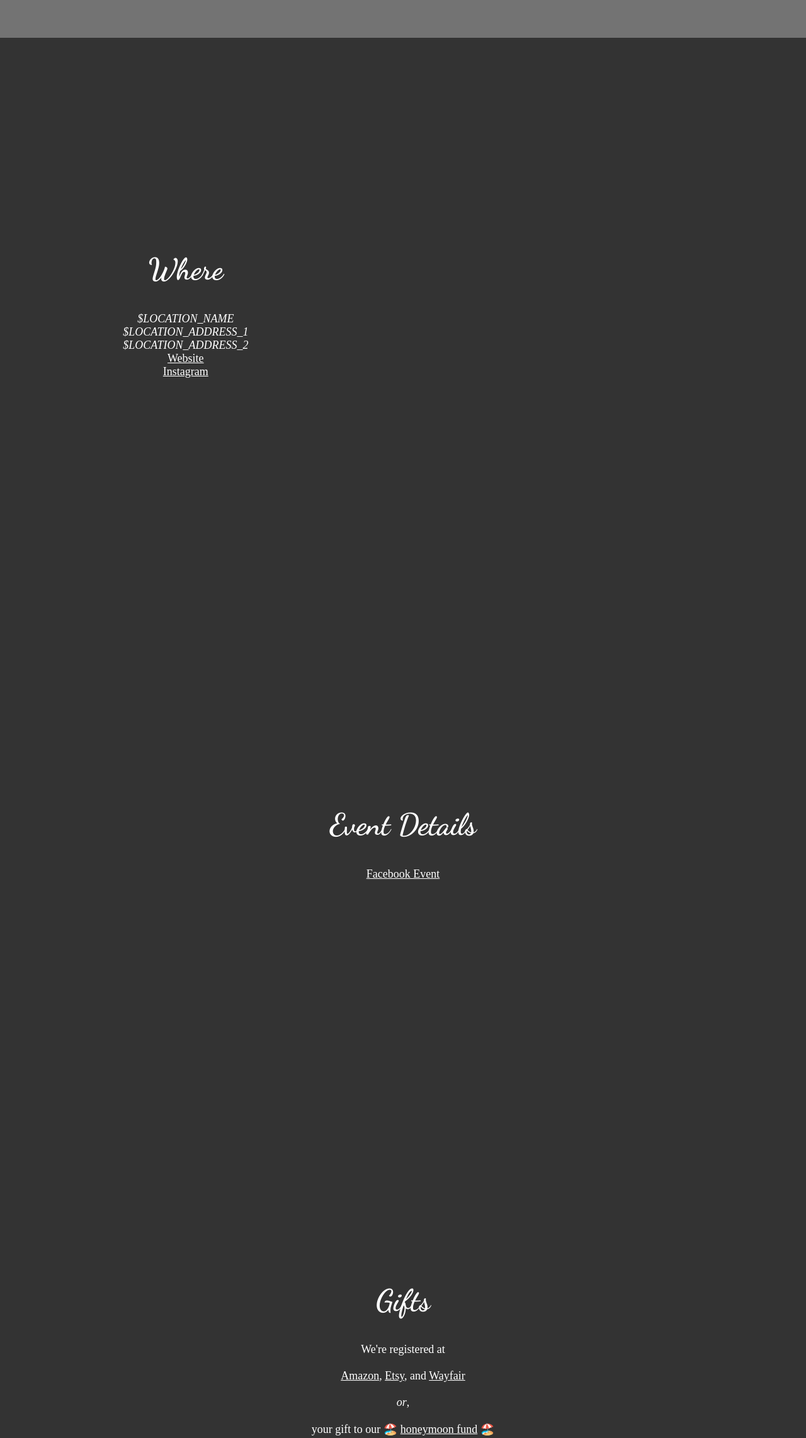
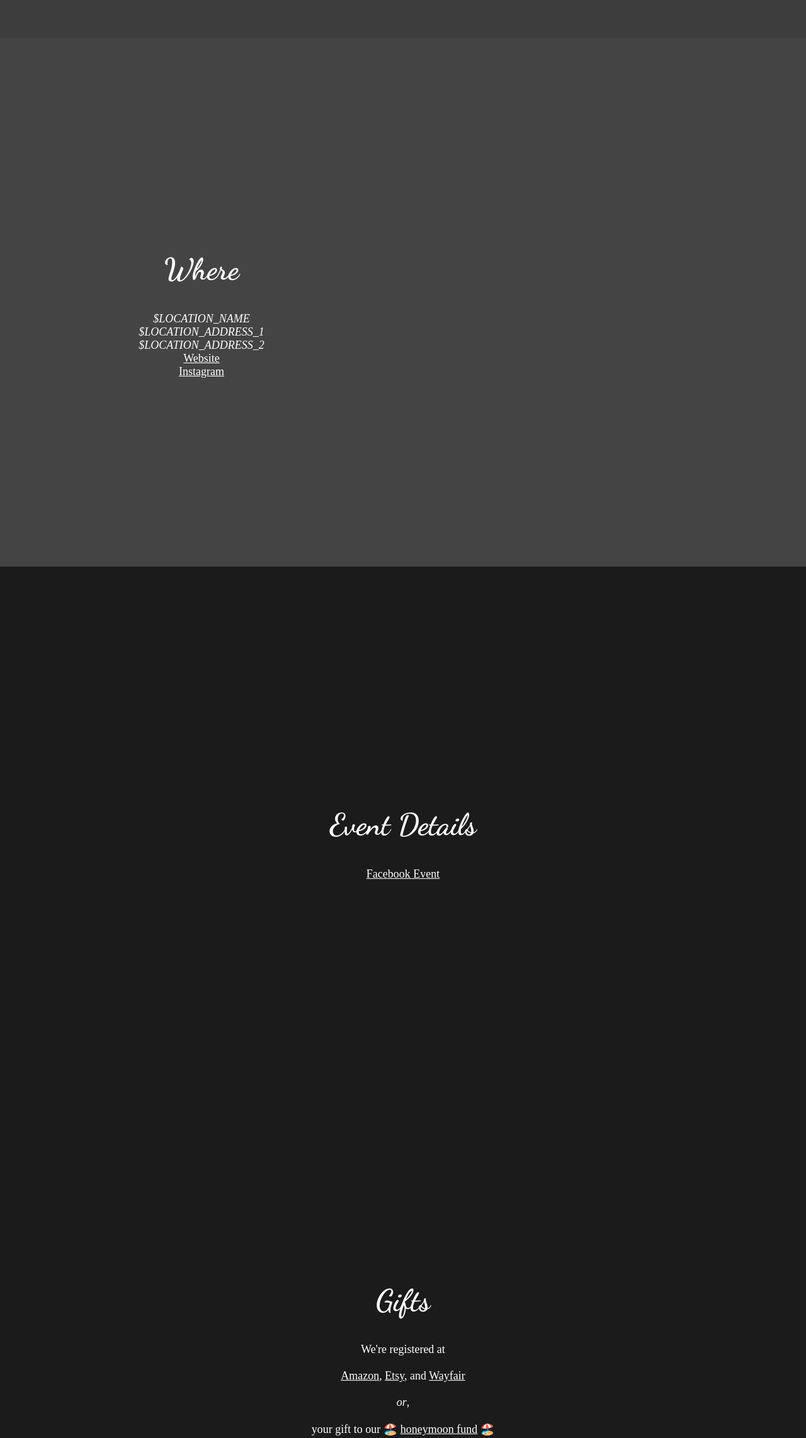
Before and after one commit to joshingmachine/wedding-site, a website: page src/index.html in a window 1280 px wide. Shown: the part 1620-3904 px from the top of the page at 63% size. Drawn offline with Linux system fonts and the light colour scheme; grey boxes are pictures that could not be loaded.

Commit message:
More style/image/markup tweaks

```diff
--- a/src/index.html
+++ b/src/index.html
@@ -2,6 +2,7 @@
 <html>
     <head>
         <meta charset="utf-8">
+        <meta name="viewport" content="width=device-width, initial-scale=1, viewport-fit=cover">
         <title>$TITLE</title>
         <link href="https://fonts.googleapis.com/css?family=Homemade+Apple" rel="stylesheet">
         <link href="https://fonts.googleapis.com/css?family=Dancing+Script:400,700" rel="stylesheet">
@@ -30,7 +31,7 @@
                 </div>
             </section>
 
-            <section class="hero" id="where">
+            <section class="hero hero--3" id="where">
                 <div class="content">
                     <h2>Where</h2>
                     <address>
@@ -50,14 +51,14 @@
                 </div>
             </section>
 
-            <section class="hero hero--3" id="details">
+            <section class="hero hero--4" id="details">
                 <div class="content">
                     <h2>Event Details</h2>
                     <a href="$FACEBOOK_EVENT">Facebook Event</a>
                 </div>
             </section>
 
-            <section class="hero hero--4" id="gifts">
+            <section class="hero hero--5" id="gifts">
                 <div class="content">
                     <h2>Gifts</h2>
                     <span>We're registered at</span><br>
@@ -68,7 +69,7 @@
                 </div>
             </section>
 
-            <section class="hero hero--5 hero--light" id="rsvp">
+            <section class="hero hero--6 hero--light" id="rsvp">
                 <div class="content">
                     <h2>RSVP</h2>
                     <a href="#">Click here</a>
--- a/src/styles.css
+++ b/src/styles.css
@@ -1,5 +1,5 @@
 body {
-    background-color: gray;
+    background-color: #444;
     color: white;
     font-size: 18px;
     scroll-behavior: smooth;
@@ -10,6 +10,12 @@ body {
 a {
     color: white;
     display: inline;
+}
+
+.site-nav {
+    padding: 5px;
+    position: sticky;
+    top: 5px;
 }
 
 .site-nav__section + .site-nav__section:before {
@@ -42,6 +48,7 @@ button {
 main {
     display: flex;
     flex-direction: column;
+    position: relative;
 }
 
 .hero {
@@ -55,6 +62,7 @@ main {
     position: relative;
     text-align: center;
     width: 100vw;
+    z-index: 0;
 }
 
 .hero:before {
@@ -77,8 +85,14 @@ main {
 }
 
 .hero--1,
-.hero--4 {
+.hero--5 {
     background-image: url($HERO_1_IMAGE);
+}
+
+.hero--1 {
+    position: sticky;
+    top: -100%;
+    z-index: 1;
 }
 
 .hero--2 {
@@ -86,20 +100,30 @@ main {
 }
 
 .hero--3 {
-    background-image: url($HERO_3_IMAGE);
+    margin-top: -44px;
+    padding-top: 44px;
 }
 
-.hero--5 {
-    background-image: url($HERO_5_IMAGE);
+.hero--3:before {
+    background: rgba(0, 0, 0, 0);
+}
+
+.hero--4 {
+    background-image: url($HERO_4_IMAGE);
+}
+
+.hero--6 {
+    background-image: url($HERO_6_IMAGE);
 }
 
 .content {
     align-items: center;
     display: flex;
     flex-direction: column;
-    flex: 1 0 auto;
+    flex: 1 0;
     height: 100%;
     min-height: 30vh;
     justify-content: center;
+    width: 100%;
     z-index: 1;
 }
```
Also changed, not shown: 1 other file.
